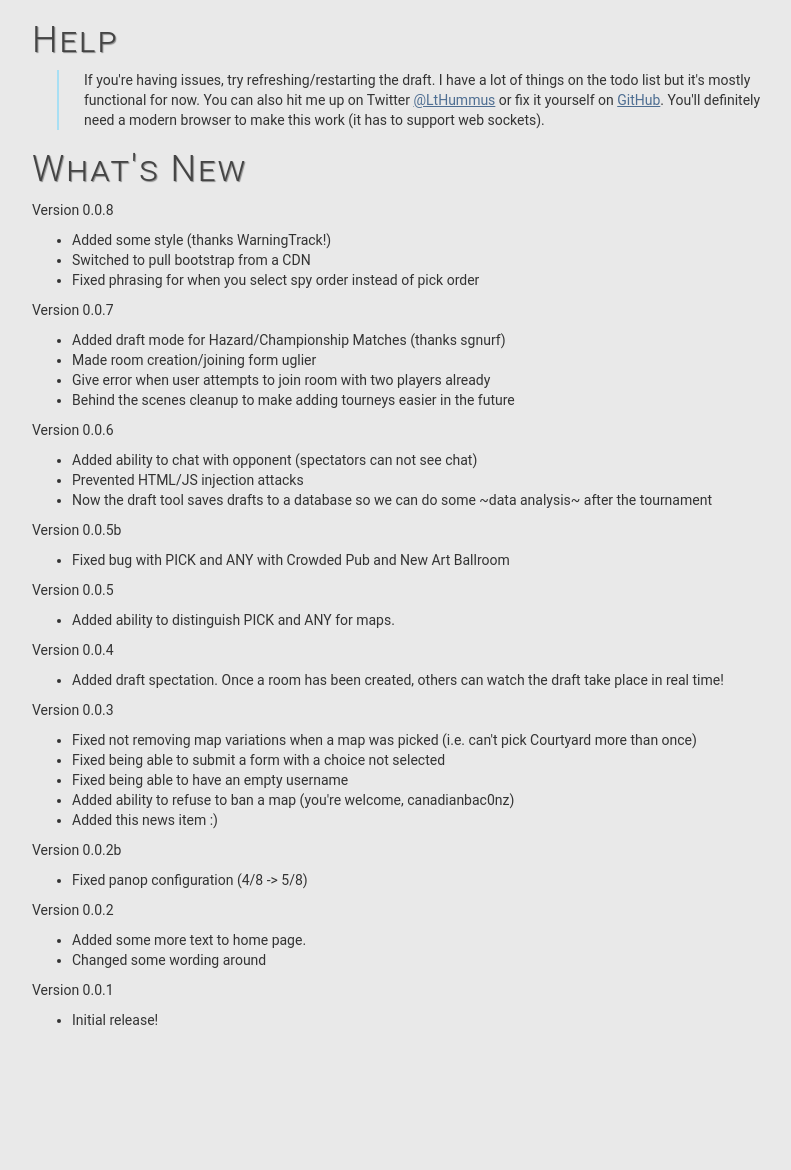
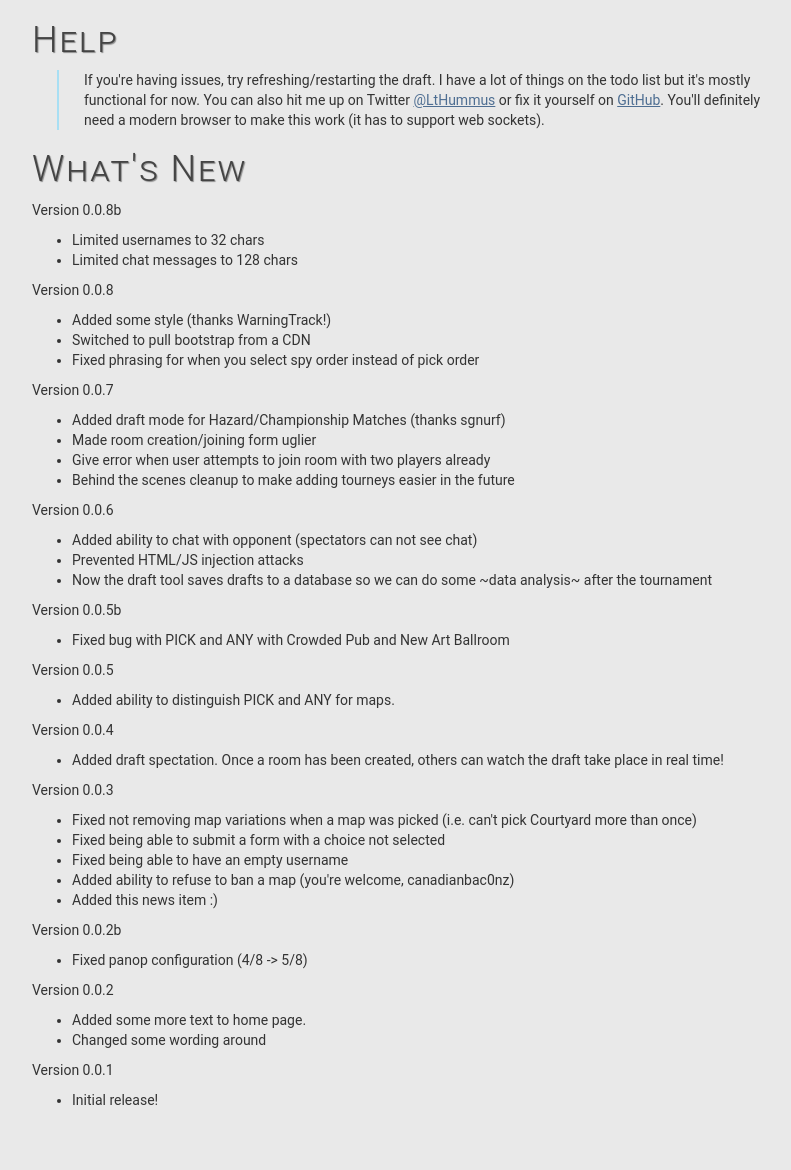
Before and after one commit to LtHummus/SpyPartyDraft, a Flask app: page / in a window 1280 px wide. Shown: the part 782-1952 px from the top of the page, without its empty margins (53-844 px from the left). Before the commit the page ends 1807 px from the top, so only its background shows below. Run offline with Flask 2, Linux system fonts and the light colour scheme; some libraries are stand-ins or nearby versions.

Commit message:
limit size of usernames and chat messages

```diff
--- a/SpyPartyDraft.py
+++ b/SpyPartyDraft.py
@@ -128,7 +128,7 @@ def test_broadcast_message(message):
 def create(message):
     print "got create message"
     print "username: " + message['data']
-    username = message['data']
+    username = message['data'][:32]
     id = generate_room_id()
     create_room(id,message['draft_type_id'])
     room_map[id].player_list.append(username)
@@ -171,14 +171,15 @@ def join_draft(message):
 
     room.touch()
     join_room(room.id)
-    room.player_list.append(message['username'])
-    room.post_event("{} has joined the room!".format(message['username']))
+    username = message['username'][:32]
+    room.player_list.append(username)
+    room.post_event("{} has joined the room!".format(username))
     emit('join_success',
          {
              'room_id': room.id,
              'draft_type': room.draft_type.name
          })
-    broadcast_to_room(room.id, "{} has joined the room!".format(message['username']))
+    broadcast_to_room(room.id, "{} has joined the room!".format(username))
     broadcast_to_room(room.id, "Players currently in room: {}".format(' and '.join(room.player_list)))
     if len(room.player_list) == 2:
         room.start_draft()
@@ -404,14 +405,16 @@ def spectate_draft(message):
     })
     broadcast_to_spectator(request.sid, room.get_spectator_data())
 
+
 @socketio.on('chat_message', namespace='/test')
 def chat_message(message):
     room = room_map[message['room_id']]
-    print 'got chat message ' + message['chat_text']
+    text = message['chat_text'][:128]
+    print 'got chat message ' + text
     data = {
         'room_id': room.id,
         'talker': message['username'],
-        'text': message['chat_text']
+        'text': text
     }
     emit('chat_event', data, room=room.id)
 
--- a/templates/index.html
+++ b/templates/index.html
@@ -437,12 +437,12 @@
 <a href="https://github.com/LtHummus/SpyPartyDraft"><img style="position: absolute; top: 0; right: 0; border: 0;" src="https://camo.githubusercontent.com/a6677b08c955af8400f44c6298f40e7d19cc5b2d/68747470733a2f2f73332e616d617a6f6e6177732e636f6d2f6769746875622f726962626f6e732f666f726b6d655f72696768745f677261795f3664366436642e706e67" alt="Fork me on GitHub" data-canonical-src="https://s3.amazonaws.com/github/ribbons/forkme_right_gray_6d6d6d.png"></a>
 <div class="container">
     <div class="col-md-8">
-        <h1>SpyParty Draft Tool <small>BETA version 0.0.7</small></h1>
+        <h1>SpyParty Draft Tool <small>BETA version 0.0.8b</small></h1>
         <div id="room_wrapper">
             <div id="create_form_wrapper">
                 <h3>Create a new Draft Room</h3>
                 <form id="create" method="POST" action='#' class="form-inline">
-                    <input type="text" name="username" id="username" placeholder="Username" class="form-control"/>
+                    <input type="text" name="username" maxlength="32" id="username" placeholder="Username" class="form-control"/>
                     <select name="draft_type" id="draft_type" class="form-control" />
                     <input type="submit" id="create_button" value="Create new Draft Room" class="btn btn-primary" />
                     <div id="create_error"></div>
@@ -451,7 +451,7 @@
             <div id="join_form_wrapper">
                 <h3>Join a Draft Room</h3>
                 <form id="join_draft" method="POST" action='#' class="form-inline">
-                    <input type="text" name="username" id="join_username" placeholder="Username" class="form-control"/>
+                    <input type="text" name="username" id="join_username" maxlength="32" placeholder="Username" class="form-control"/>
                     <input type="text" name="room_id" id="join_room_id" placeholder="Room ID" class="form-control"/>
                     <input type="submit" id="join_button" value="Join a Room" class="btn btn-primary" />
                     <div id="join_error" style="color:red; font-weight: bold"></div>
@@ -460,7 +460,7 @@
             <div id="join_as_spectate_wrapper">
                 <h3>Spectate a Draft</h3>
                 <form id="spectate_draft" method="POST" action="#" class="form-inline">
-                    <input type="text" name="room_id" id="spectate_room_id" placeholder="Room Code" class="form-control">
+                    <input type="text" name="room_id" maxlength="32" id="spectate_room_id" placeholder="Room Code" class="form-control">
                     <input type="submit" id="spectate_button" value="Spectate a Draft" class="btn btn-primary" />
                     <div id="spectate_error"></div>
                 </form>
@@ -559,6 +559,11 @@
                 to make this work (it has to support web sockets).</p>
 
             <h2>What's New</h2>
+            <p>Version 0.0.8b</p>
+            <ul>
+                <li>Limited usernames to 32 chars</li>
+                <li>Limited chat messages to 128 chars</li>
+            </ul>
             <p>Version 0.0.8</p>
             <ul>
                 <li>Added some style (thanks WarningTrack!)</li>
@@ -619,7 +624,7 @@
         <div id="chat_log"></div>
         <div id="chat_form">
             <form action="#" method="POST" id="chat_form_form">
-                <input type="text" placeholder="chat here" id="chat_form_text" autocomplete="off" />
+                <input type="text" placeholder="chat here" id="chat_form_text" maxlength="128" autocomplete="off" />
                 <input type="submit" value="Talk talk talk" />
             </form>
         </div>
```
